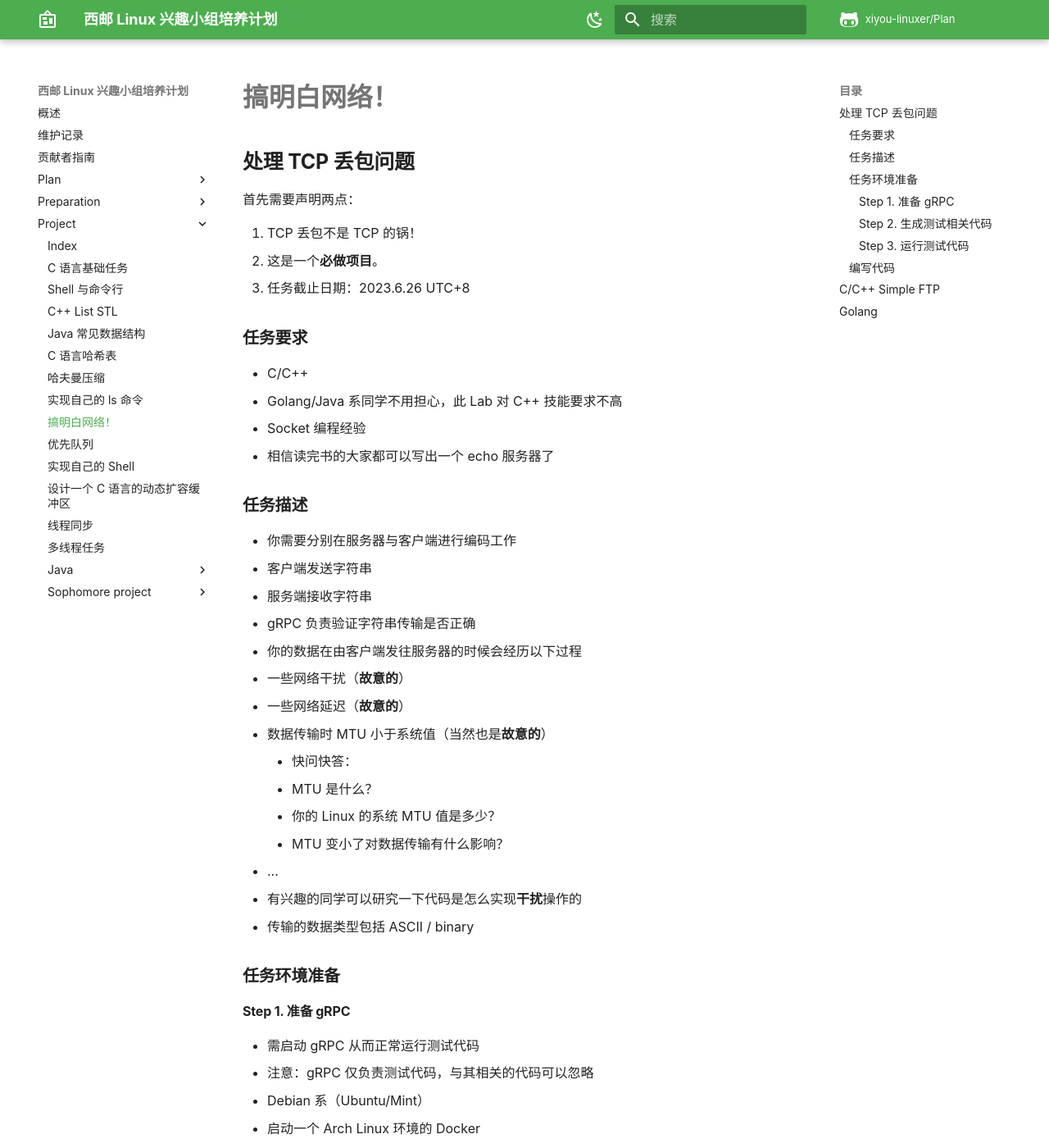
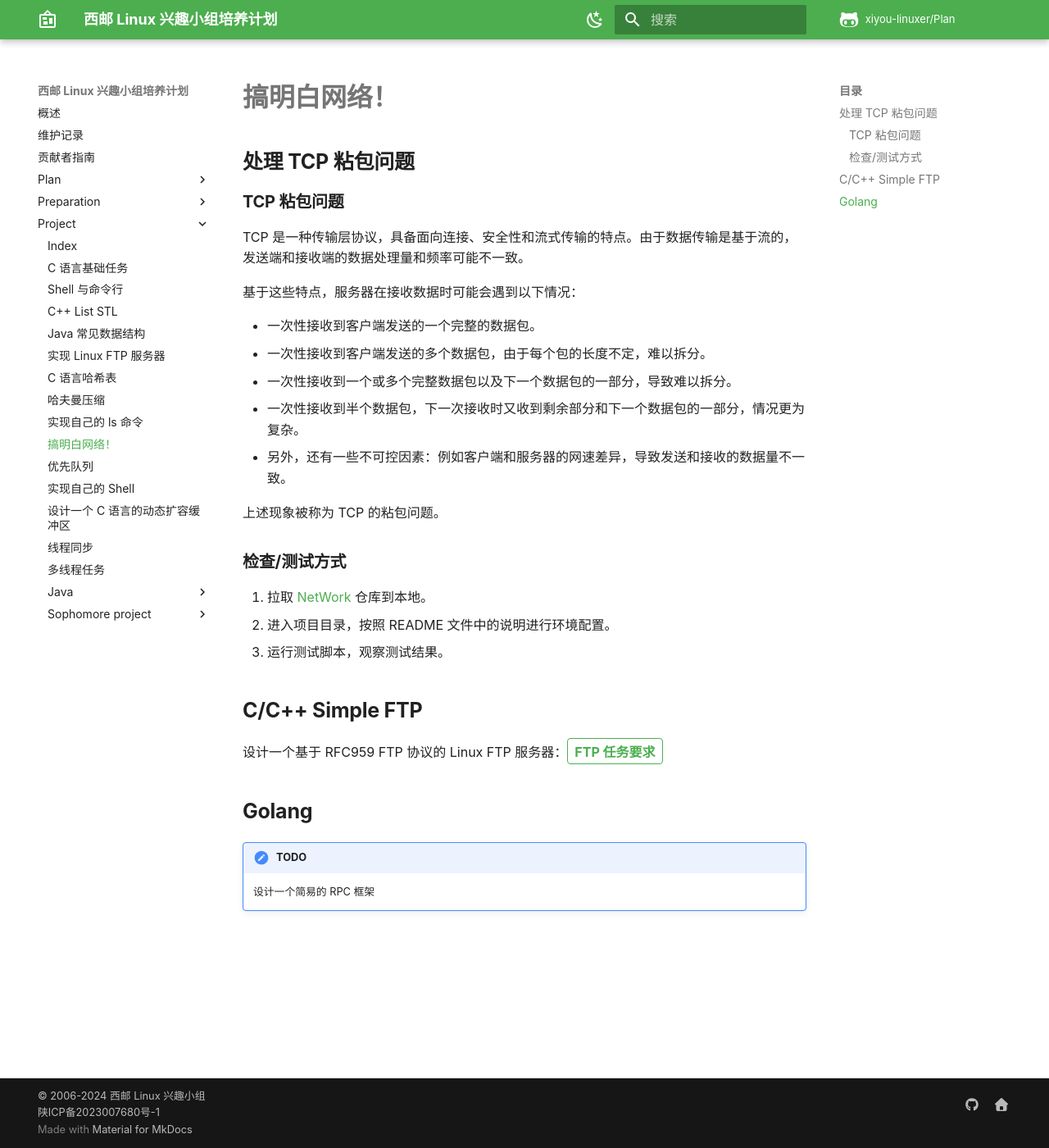
Before and after one commit to xiyou-linuxer/Plan, an MkDocs documentation site: the page built from docs/project/plan-net.md, in a window 1280 px wide and 1400 px high. Shown: the whole window at 82% size. Built offline with MkDocs 1.6.1 and Material for MkDocs 9.7.7, drawn with Linux system fonts in a browser that asks for light colours; comment, search, counter and statistics services are not loaded; some of the changed text lies outside the part shown.

Commit message:
feat: 增加 FTP 服务器任务 & 优化网络模块任务 (#48)

````diff
--- a/docs/project/plan-net.md
+++ b/docs/project/plan-net.md
@@ -1,119 +1,32 @@
 # 搞明白网络！
 
-## 处理 TCP 丢包问题
+## 处理 TCP 粘包问题
 
-首先需要声明两点：
+### TCP 粘包问题
 
-1. TCP 丢包不是 TCP 的锅！
-2. 这是一个**必做项目**。
-   - 任务截止日期：2023.6.26 UTC+8
+TCP 是一种传输层协议，具备面向连接、安全性和流式传输的特点。由于数据传输是基于流的，发送端和接收端的数据处理量和频率可能不一致。
 
-### 任务要求
+基于这些特点，服务器在接收数据时可能会遇到以下情况：
 
-- C/C++
-  - Golang/Java 系同学不用担心，此 Lab 对 C++ 技能要求不高
-- Socket 编程经验
-  - 相信读完书的大家都可以写出一个 echo 服务器了
+- 一次性接收到客户端发送的一个完整的数据包。
+- 一次性接收到客户端发送的多个数据包，由于每个包的长度不定，难以拆分。
+- 一次性接收到一个或多个完整数据包以及下一个数据包的一部分，导致难以拆分。
+- 一次性接收到半个数据包，下一次接收时又收到剩余部分和下一个数据包的一部分，情况更为复杂。
+- 另外，还有一些不可控因素：例如客户端和服务器的网速差异，导致发送和接收的数据量不一致。
 
-### 任务描述
+上述现象被称为 TCP 的粘包问题。
 
-- 你需要分别在服务器与客户端进行编码工作
-  - 客户端发送字符串
-  - 服务端接收字符串
-  - gRPC 负责验证字符串传输是否正确
-- 你的数据在由客户端发往服务器的时候会经历以下过程
-  - 一些网络干扰（**故意的**）
-  - 一些网络延迟（**故意的**）
-  - 数据传输时 MTU 小于系统值（当然也是**故意的**）
-    - 快问快答：
-      - MTU 是什么？
-      - 你的 Linux 的系统 MTU 值是多少？
-      - MTU 变小了对数据传输有什么影响？
-  - ...
-  - 有兴趣的同学可以研究一下代码是怎么实现**干扰**操作的
-- 传输的数据类型包括 ASCII / binary
+### 检查/测试方式
 
-### 任务环境准备
-
-#### Step 1. 准备 gRPC
-
-- 需启动 gRPC 从而正常运行测试代码
-  - 注意：gRPC 仅负责测试代码，与其相关的代码可以忽略
-- Debian 系（Ubuntu/Mint）
-  - 启动一个 Arch Linux 环境的 Docker
-  - 通过 Arch 的包管理器 `pacman` 安装必须环境
-  - 参考[这里](https://github.com/xiyou-linuxer/Exercise?#tcp-%E9%83%A8%E5%88%86)
-
-- Arch 系同学
-
-```bash
-pacman -Syu
-pacman -S grpc cmake gcc make pkgconfig
-```
-
-#### Step 2. 生成测试相关代码
-
-- Clone 代码（使用 Git 提供的 sparsecheckout 对指定文件夹进行 clone）
-
-```bash
-# 创建代码仓库
-mkdir netPlan
-cd netPlan
-# 开始克隆
-git init
-git remote add origin git@github.com:xiyou-linuxer/NetWork.git
-git pull origin main
-cd Network
-# 生成测试相关代码
-protoc --cpp_out=. NetworkTest.proto
-protoc --grpc_out=. --plugin=protoc-gen-grpc=`which grpc_cpp_plugin` NetworkTest.proto
-```
-
-#### Step 3. 运行测试代码
-
-```bash
-mkdir build
-cd build
-cmake ..
-make -j8
-```
-
-- `make` 结束后，在 `build` 文件夹会生成两个文件：
-  - client.out
-  - server.out
-- 在不同终端同时运行这两个可执行文件，即可开始自动测试
-
-### 编写代码
-
-任务相当于**代码填空**：
-- 在 `/netPlan/Network/test_client.cpp` 中编写客户端代码
-- 在 `/netPlan/Network/test_server.cpp` 中编写服务器代码
-
-```md
-你的目标是：
-
-1. 客户端中，从 `msg` 类中 `pop` 出一个字符串，并将处理后发送给服务器。
-
-```cpp
-// pop message
-auto str = msg->pop();
-const char *data = str.data();
-```
-
-2. 服务器中，使用 `commit` 方法将接收到的字符串提交给测试机进行代码测试。
-
-```cpp
-// commit message
-std::string str(buf, len);
-test->commit(std::move(str));
-```
+1. 拉取 [NetWork](https://github.com/xiyou-linuxer/NetWork) 仓库到本地。
+2. 进入项目目录，按照 README 文件中的说明进行环境配置。
+3. 运行测试脚本，观察测试结果。
 
 ## C/C++ Simple FTP
 
-!!! note "TODO"
-    (封装自己的网络协议)
+设计一个基于 RFC959 FTP 协议的 Linux FTP 服务器：[FTP 任务要求](../project/ftp.md){ .md-button }
 
 ## Golang
 
 !!! note "TODO"
-    TODO List
+    设计一个简易的 RPC 框架
````
Also changed, not shown: docs/project/ftp.md (added, +106 -0 lines).
